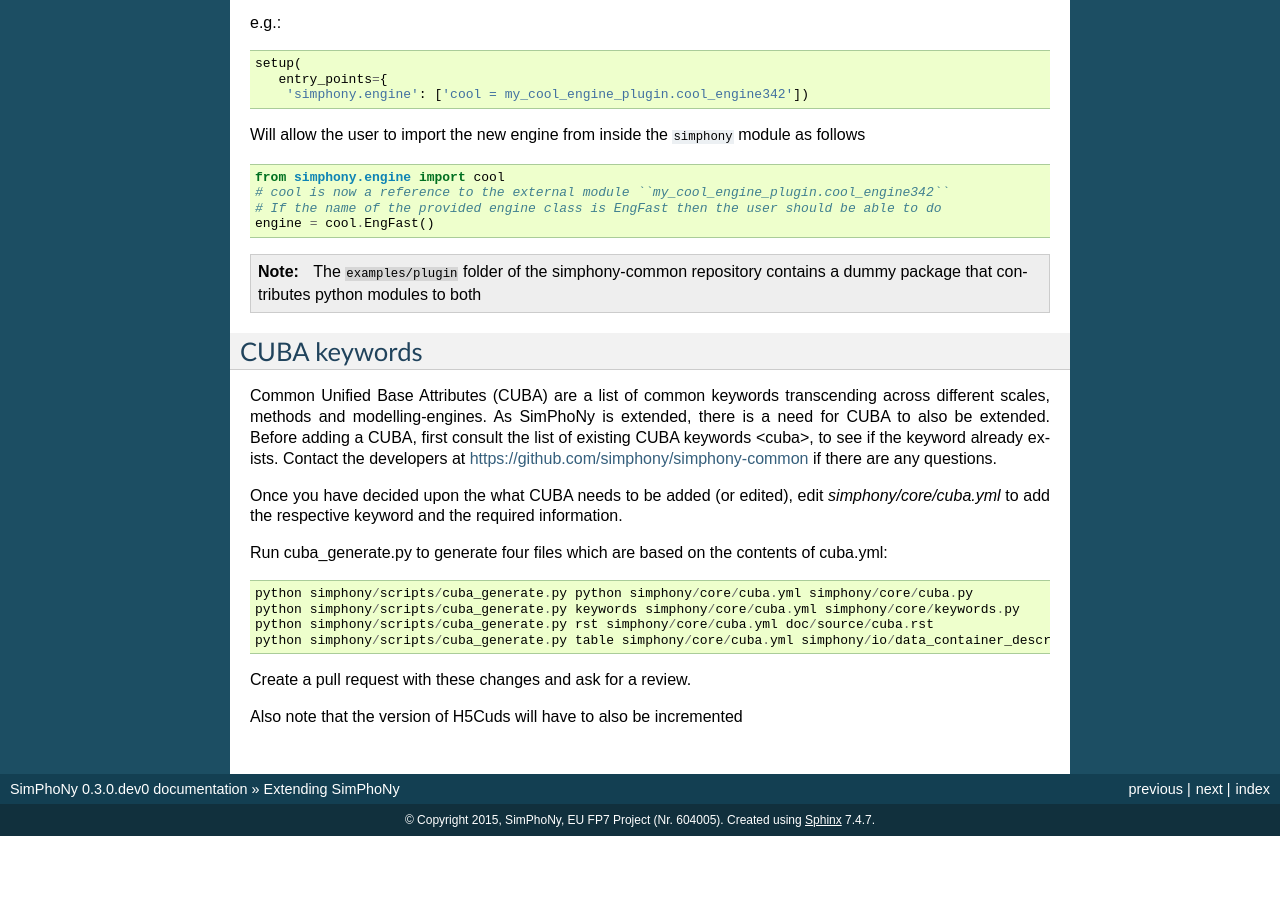
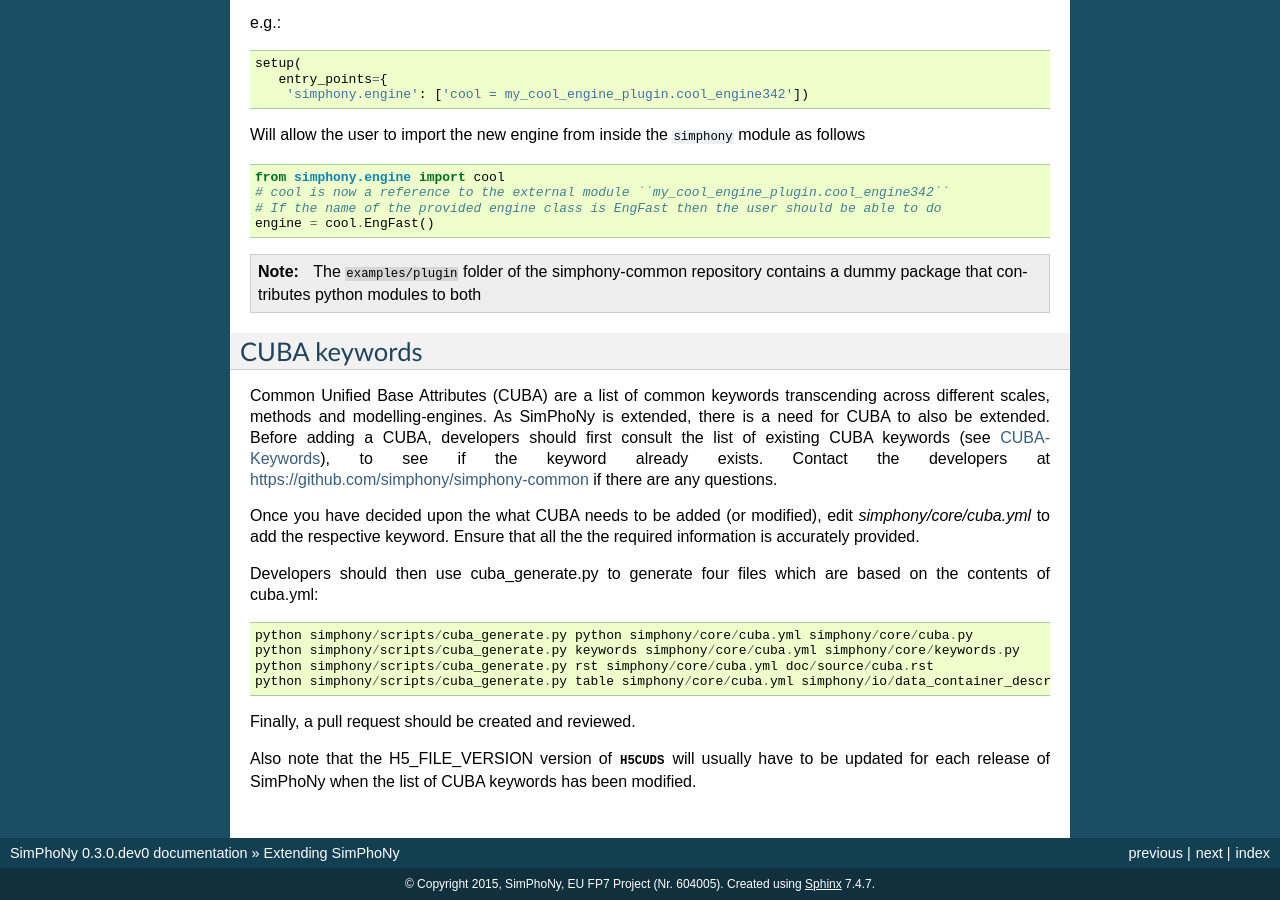
Before and after one commit to simphony/simphony-common, a Sphinx documentation site: the page built from doc/source/extending_simphony.rst, in a window 1280 px wide and 900 px high, scrolled down 573 px. Built offline with Sphinx 7.4.7, drawn with Linux system fonts in a browser that asks for light colours; before the commit the page ends 1409 px from its top, so only the background shows below that.

Commit message:
Improve text and add link to cuba list

```diff
--- a/doc/source/cuba_information.rst
+++ b/doc/source/cuba_information.rst
@@ -1,3 +1,5 @@
+.. _cuba-keywords:
+
 CUBA-Keywords
 =============
 
@@ -6,4 +8,5 @@
 
 More detailed information for each CUBA-keyword is provided in the following table.
 
+
 .. include:: cuba.rst
--- a/doc/source/extending_simphony.rst
+++ b/doc/source/extending_simphony.rst
@@ -61,22 +61,25 @@
 
 Common Unified Base Attributes (CUBA) are a list of common keywords transcending
 across different scales, methods and modelling-engines. As SimPhoNy is extended,
-there is a need for CUBA to also be extended. Before adding a CUBA, first
-consult the list of existing CUBA keywords <cuba>, to see if the keyword already
-exists. Contact the developers at https://github.com/simphony/simphony-common if
-there are any questions.
+there is a need for CUBA to also be extended. Before adding a CUBA, developers
+should first consult the list of existing CUBA keywords (see :ref:`cuba-keywords`),
+to see if the keyword already exists. Contact the developers at
+https://github.com/simphony/simphony-common if there are any questions.
 
-Once you have decided upon the what CUBA needs to be added (or edited), edit
-`simphony/core/cuba.yml` to add the respective keyword and the required
-information.
+Once you have decided upon the what CUBA needs to be added (or modified), edit
+`simphony/core/cuba.yml` to add the respective keyword. Ensure that all the
+the required information is accurately provided.
 
-Run cuba_generate.py to generate four files which are based on the contents of cuba.yml::
+Developers should then use cuba_generate.py to generate four files which are
+based on the contents of cuba.yml::
 
    python simphony/scripts/cuba_generate.py python simphony/core/cuba.yml simphony/core/cuba.py
    python simphony/scripts/cuba_generate.py keywords simphony/core/cuba.yml simphony/core/keywords.py
    python simphony/scripts/cuba_generate.py rst simphony/core/cuba.yml doc/source/cuba.rst
    python simphony/scripts/cuba_generate.py table simphony/core/cuba.yml simphony/io/data_container_description.py
 
-Create a pull request with these changes and ask for a review.
+Finally, a pull request should be created and reviewed.
 
-Also note that the version of H5Cuds will have to also be incremented
+Also note that the H5_FILE_VERSION version of :class:`~.H5CUDS` will usually
+have to be updated for each release of SimPhoNy when the list of CUBA keywords
+has been modified.
--- a/doc/source/index.rst
+++ b/doc/source/index.rst
@@ -14,7 +14,7 @@
 .. toctree::
    :maxdepth: 1
 
-   Extending Simphony <extending_simphony>
+   Extending SimPhoNy <extending_simphony>
    CUBA <cuba_information>
    CUDS <cuds_definition>
    HDF5 Storage <hdf5_storage>
```
